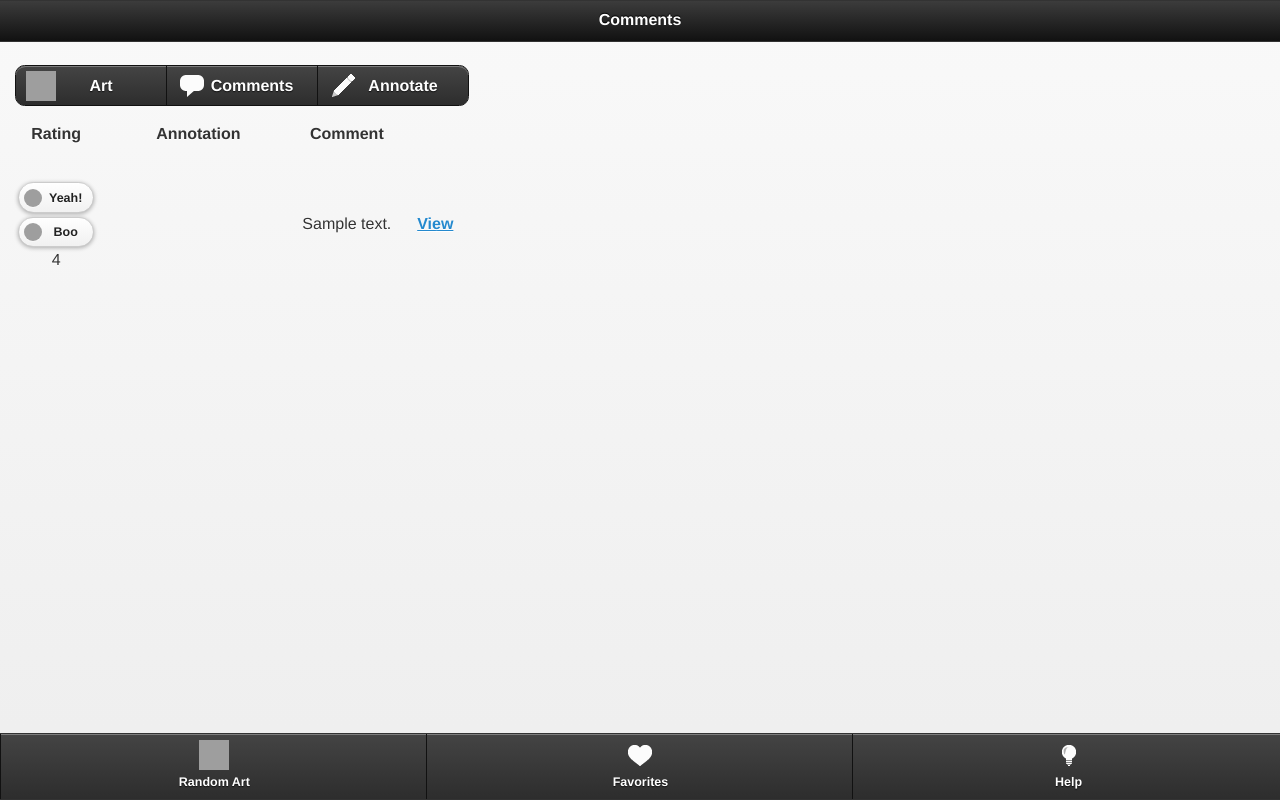
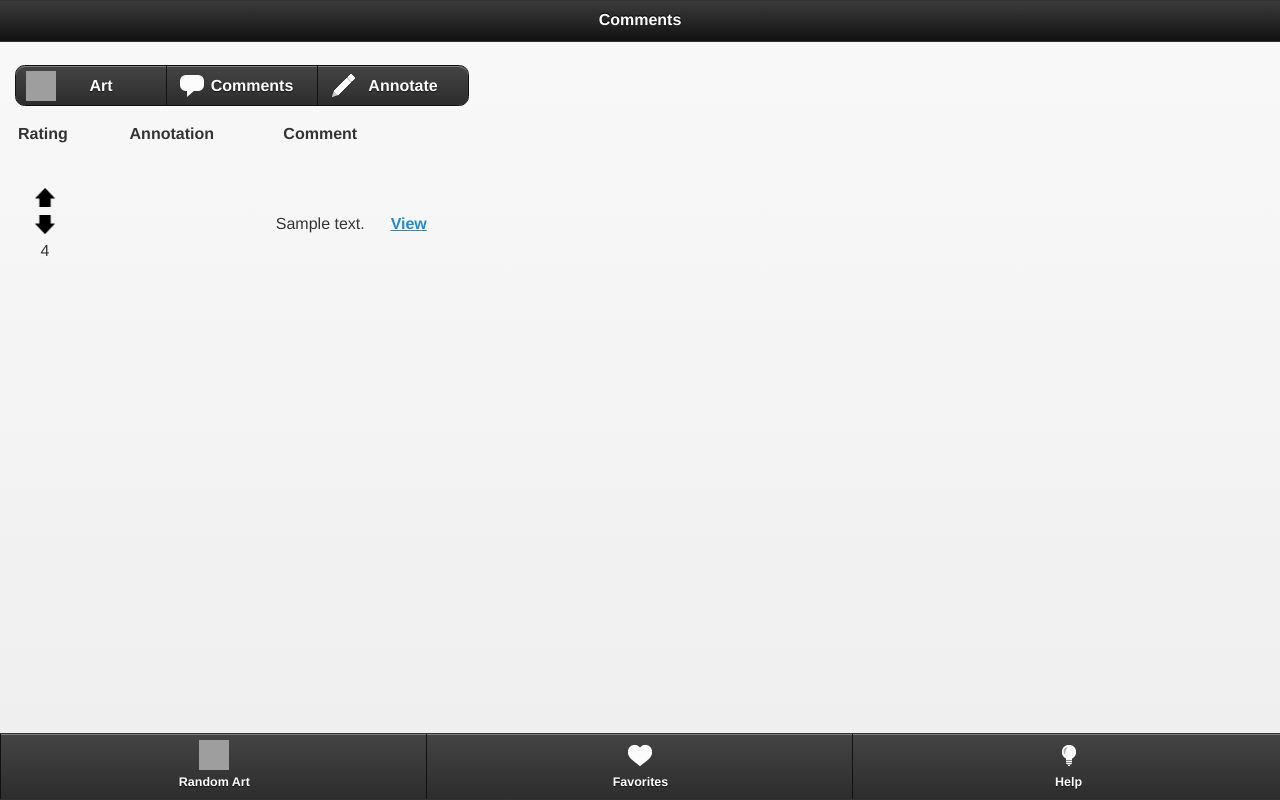
Before and after one commit to hkorus/CS147_Project, a PHP site: page /comments.php?id=1 in a window 1280 px wide. Run offline with PHP 8.4, Linux system fonts and the light colour scheme; tables that the repository leaves empty or names only in its code hold one stand-in row (values such as "Sample post"); grey boxes marked "Sample" are stand-in pictures; grey boxes are pictures that could not be loaded.

Commit message:
Added some icons

```diff
--- a/comments.php
+++ b/comments.php
@@ -72,10 +72,12 @@
 								echo "<tr><td>";
 
 						?>
-						<a href="#" data-role="button" data-icon="arrow-u" data-mini="true" onclick = "send_rating(<?php echo $row["comment_id"] ?>, 1)">Yeah!</a>
-						<a href="#" data-role="button" data-icon="arrow-d" data-mini="true" onclick = "send_rating(<?php echo $row["comment_id"] ?>,-1)">Boo</a>
+						<table ><tr >
+						<td style="padding-left:15px;"><img src = "icons/up_arrow.png" width = "20px" onclick = "send_rating(<?php echo $row["comment_id"] ?>, 1)"></td></tr>
 
-						<?php echo $row["rating"]; ?>
+						<tr><td style="padding-left:15px;"><img src = "icons/down_arrow.png" width = "20px" onclick = "send_rating(<?php echo $row["comment_id"] ?>,-1)"></td></tr>
+
+						<tr><td style="padding-left:15px;"><?php echo $row["rating"]; ?></td></tr></table>
 					</td>
 					<td style = "width:200px;text-align:center">
 						<?php
@@ -111,9 +113,12 @@
 						<a href = "show_comment.php?id=<?php echo $row["comment_id"] ?>"> View </a>
 					</td>
 				</tr>
-				<?php } } ?>
+				<?php } } else {?>
 
 			</table>
+			<?php
+			echo "<br/>";
+			echo "<div style = 'padding-left:15px;font-size:15px'>No comments yet!</div>"; }?>
 		</p>
 
 
```
Also changed, not shown: icons/down_arrow.png (added), icons/up_arrow.png (added), images/img_1351815953.9.png (added).
